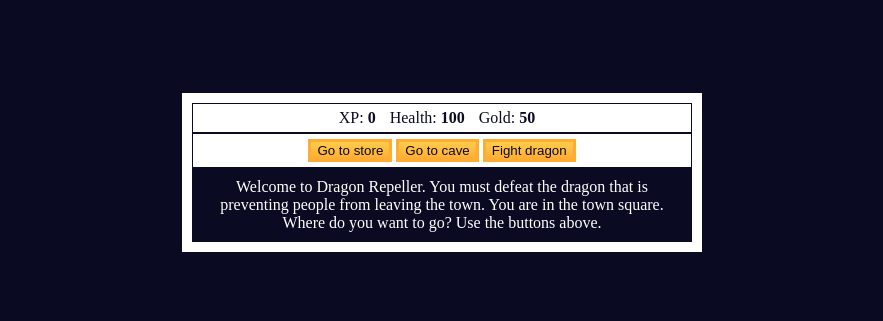
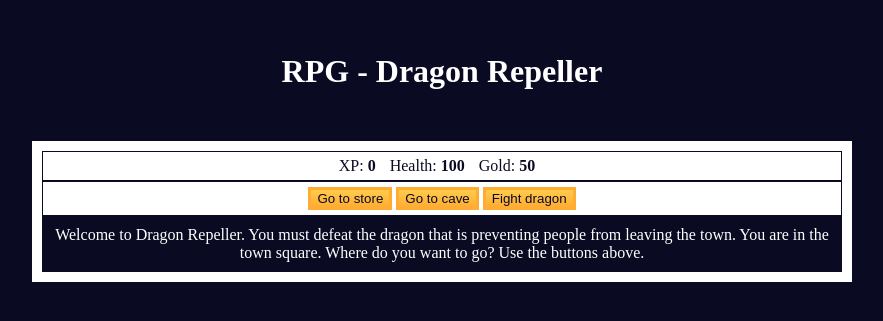
Before and after one commit to FabricioLustosa/Battle-Game, a plain HTML site: page index.html in a window 1280 px wide. Shown: the part 251-572 px from the top of the page, without its empty margins (198-1081 px from the left). Drawn offline with Linux system fonts and the light colour scheme.

Commit message:
adicionei h1

```diff
--- a/css/style.css
+++ b/css/style.css
@@ -2,10 +2,14 @@ body {
   height: 100vh;
   overflow: hidden;
   display: flex;
+  flex-direction: column;
   justify-content: center;
   text-align: center;
   align-items: center;
   background-color: #0a0a23;
+}
+h1 {
+  color: white;
 }
 
 #text {
@@ -15,8 +19,8 @@ body {
 }
 
 #game {
-  max-width: 500px;
-  max-height: 400px;
+  max-width: 800px;
+  max-height: 600px;
   background-color: #ffffff;
   color: #ffffff;
   margin: 30px auto 0px;
--- a/index.html
+++ b/index.html
@@ -6,6 +6,9 @@
     <title>RPG - Dragon Repeller</title>
   </head>
   <body>
+    <header>
+      <h1>RPG - Dragon Repeller</h1>
+    </header>
     <div id="game">
       <div id="stats">
         <span class="stat"
```
